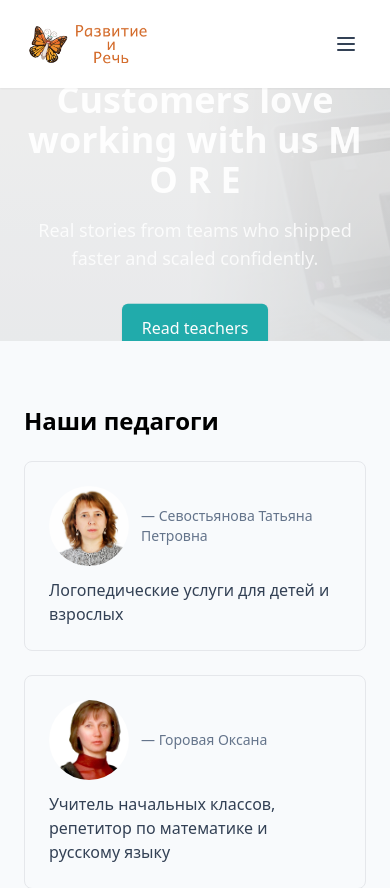
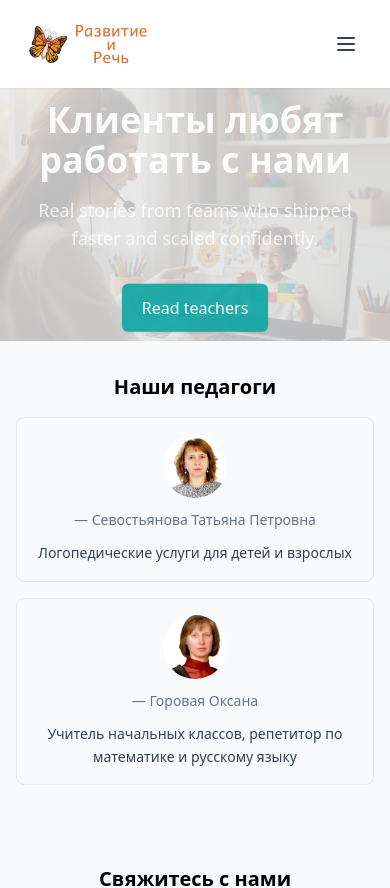
Before and after one commit to sebaural/speech-development, a React (Vite) app: page /teachers in a window 390 px wide. Shown: the top 888 px of the page. Built offline with nearby package versions, Linux system fonts and the light colour scheme.

Commit message:
heros update throughout

```diff
--- a/src/components/Teachers.tsx
+++ b/src/components/Teachers.tsx
@@ -8,10 +8,10 @@ function slugify(name: string) {
 
 export default function Teachers() {
   return (
-    <section id="teachers" className="py-16 bg-slate-50">
-      <div className="mx-auto max-w-6xl px-6">
-        <h2 className="text-2xl font-semibold">Наши педагоги</h2>
-        <div className="mt-6 grid grid-cols-1 md:grid-cols-2 gap-6">
+    <section id="teachers" className="py-8 sm:py-16 bg-slate-50">
+      <div className="mx-auto max-w-6xl px-4 sm:px-6">
+        <h2 className="text-xl sm:text-2xl font-semibold text-center sm:text-left">Наши педагоги</h2>
+        <div className="mt-4 sm:mt-6 grid grid-cols-1 md:grid-cols-2 gap-4 sm:gap-6">
           {teachers.map((t) => {
             const tAny = t as any
             const slug = tAny.slug || (tAny.href ? String(tAny.href).replace(/\/+$/g, '').split('/').pop() : slugify(t.name))
@@ -21,20 +21,20 @@ export default function Teachers() {
                 key={t.name}
                 to={href}
                 aria-label={`Read full profile of ${t.name}`}
-                className="group block rounded-lg border p-6 hover:shadow-lg transition-shadow background-white"
+                className="group block rounded-lg border p-4 sm:p-6 hover:shadow-lg transition-shadow background-white"
               >
                 <blockquote>
-                  <div className="flex items-center gap-3">
+                  <div className="flex flex-col sm:flex-row items-center sm:items-center gap-3">
                     {t.image ? (
                       // eslint-disable-next-line @next/next/no-img-element
-                      <img src={t.image} alt={`${t.name}`} className="h-20 w-20 rounded-full object-cover" />
+                      <img src={t.image} alt={`${t.name}`} className="h-16 w-16 sm:h-20 sm:w-20 rounded-full object-cover flex-shrink-0" />
                     ) : null}
-                    <div>
-                      <div className="text-sm text-slate-500">— {t.name}</div>
+                    <div className="text-center sm:text-left min-w-0">
+                      <div className="text-sm sm:text-base text-slate-500 break-words">— {t.name}</div>
                     </div>
                   </div>
 
-                  <p className="mt-3 text-slate-700">{t.quote}</p>
+                  <p className="mt-3 text-sm sm:text-base text-slate-700 text-center sm:text-left leading-relaxed">{t.quote}</p>
                 </blockquote>
               </Link>
             )
--- a/src/data/homeSlides.ts
+++ b/src/data/homeSlides.ts
@@ -6,7 +6,7 @@ const homeSlides: Slide[] = [
     subtitle: 'Инновационные методы и подходы для вашего успеха.',
   cta: { text: 'Наши педагоги', href: '/teachers' },
     png: '/images/hero_speech-on-line.png',
-    mobilePng: '/images/hero_speech-on-line.mobile.png',
+    mobilePng: '/images/services.mobile.png',
     objectPosition: 'center 20%',
   },
   {
--- a/src/data/teachersSlides.ts
+++ b/src/data/teachersSlides.ts
@@ -2,24 +2,23 @@ import type { Slide } from '../components/Hero'
 
 const teachersSlides: Slide[] = [
   {
-    title: 'Customers love working with us',
+    title: 'Клиенты любят работать с нами',
     subtitle: 'Real stories from teams who shipped faster and scaled confidently.',
     cta: { text: 'Read teachers', href: '#teachers' },
-    jpg: '/images/hero-1.jpg',
-    webp: '/images/hero-1.webp',
-    avif: '/images/hero-1.avif',
-    svg: '/images/hero-1.svg',
+    png: '/images/work-with-teenagers.png',
+    mobilePng: '/images/work-with-teenagers.mobile.png',
     objectPosition: 'center 30%',
   },
   {
-    title: 'Customers love working with us M O R E',
+    title: 'Клиенты любят работать с нами',
     subtitle: 'Real stories from teams who shipped faster and scaled confidently.',
     cta: { text: 'Read teachers', href: '#teachers' },
     png: '/images/hero_speech-on-line.png',
+    mobilePng: '/images/services.mobile.png',
     objectPosition: 'center 30%',
   },
   {
-    title: 'MORE AND MORE Customers love working with us',
+    title: 'ВСЁ БОЛЬШЕ И БОЛЬШЕ клиенты любят работать с нами',
     subtitle: 'Real stories from teams who shipped faster and scaled confidently.',
     cta: { text: 'Read teachers', href: '#teachers' },
     jpg: '/images/hero-1.jpg',
--- a/src/pages/ContactPage.tsx
+++ b/src/pages/ContactPage.tsx
@@ -18,7 +18,7 @@ export default function ContactPage() {
       </section>
       <section className="py-10 bg-gray-100">
         <div className="mx-auto max-w-6xl px-6">
-          <div className="mt-4 max-w-lg">
+          <div className="mt-4 max-w-lg mx-auto">
             <ContactForm />
           </div>
         </div>
--- a/src/pages/FeaturesPage.tsx
+++ b/src/pages/FeaturesPage.tsx
@@ -14,8 +14,8 @@ export default function FeaturesPage() {
       <Features />
       <section className="py-12 bg-slate-50">
         <div className="mx-auto max-w-6xl px-6">
-          <h3 className="text-xl font-semibold">Свяжитесь с нами</h3>
-          <div className="mt-4 max-w-lg">
+          <h3 className="text-xl font-semibold text-center">Свяжитесь с нами</h3>
+          <div className="mt-4 max-w-lg mx-auto">
             <ContactForm />
           </div>
         </div>
--- a/src/pages/HomePage.tsx
+++ b/src/pages/HomePage.tsx
@@ -22,8 +22,8 @@ export default function HomePage() {
     {/*   <CTA /> */}
       <section className="py-12 bg-slate-50">
         <div className="mx-auto max-w-6xl px-6">
-          <h3 className="text-xl font-semibold">Свяжитесь с нами</h3>
-          <div className="mt-4 max-w-lg">
+          <h3 className="text-xl font-semibold text-center">Свяжитесь с нами</h3>
+          <div className="mt-4 max-w-lg mx-auto">
             <ContactForm />
           </div>
         </div>
--- a/src/pages/TeachersPage.tsx
+++ b/src/pages/TeachersPage.tsx
@@ -14,8 +14,8 @@ export default function TeachersPage() {
       <Teachers />
       <section className="py-12 bg-slate-50">
         <div className="mx-auto max-w-6xl px-6">
-          <h3 className="text-xl font-semibold">Свяжитесь с нами</h3>
-          <div className="mt-4 max-w-lg">
+          <h3 className="text-xl font-semibold text-center">Свяжитесь с нами</h3>
+          <div className="mt-4 max-w-lg mx-auto">
             <ContactForm />
           </div>
         </div>
```
Also changed, not shown: src/pages/teachers/[slug].tsx (+38 -26 lines), public/images/services.mobile.png (added), public/images/work-with-teenagers.mobile.png (added).
